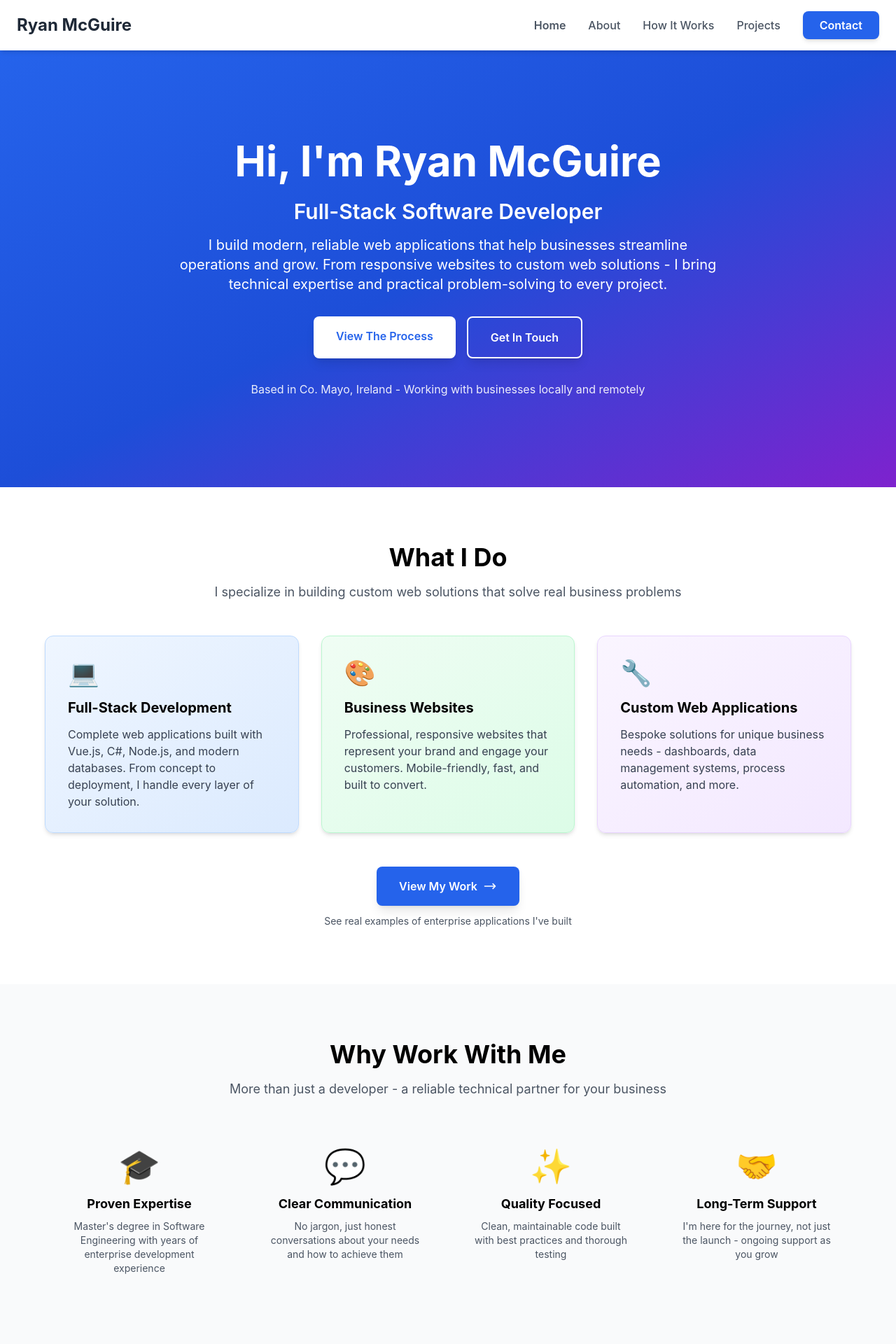
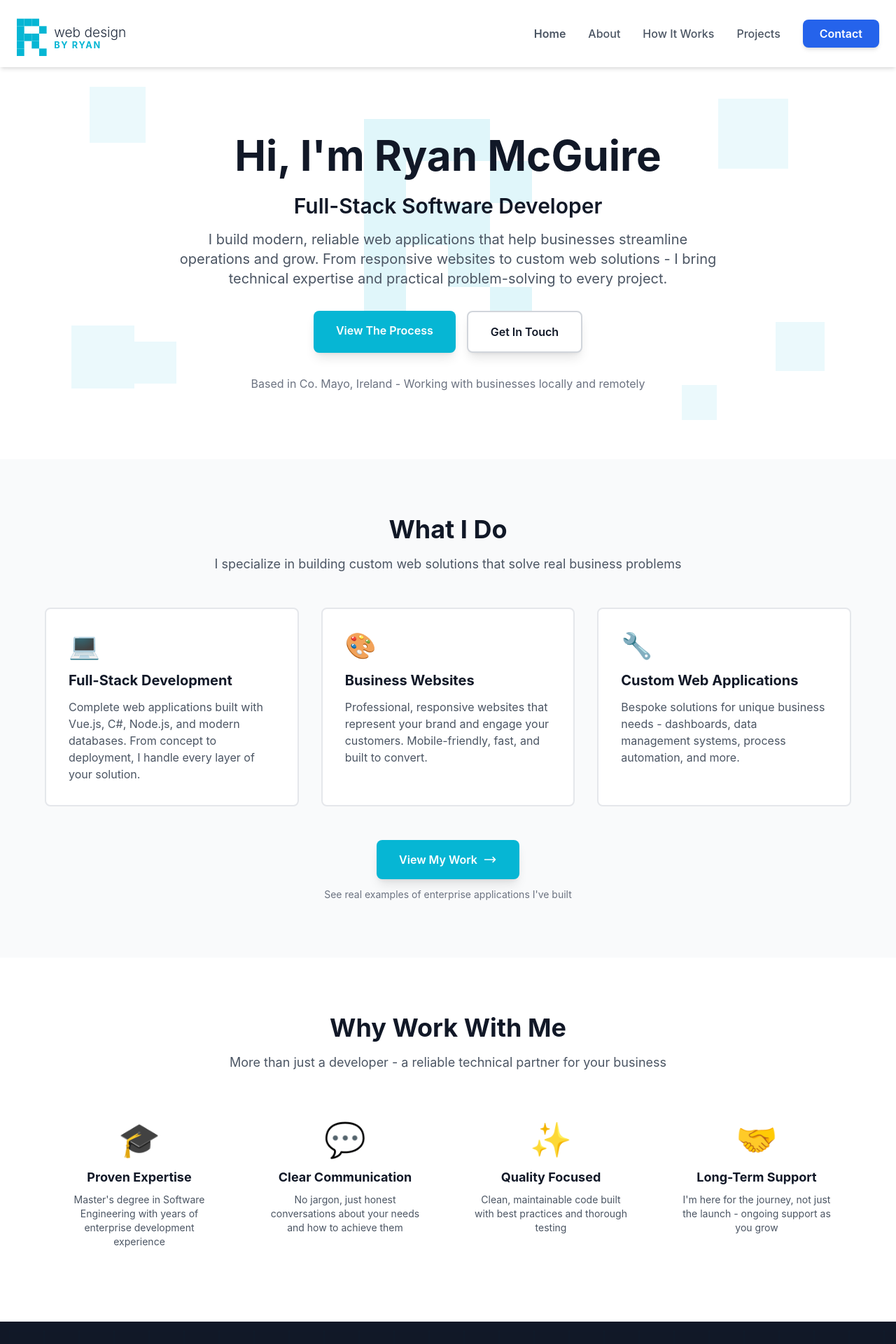
Before and after one commit to Rmcgui/my-portfolio-website, a Nuxt app: page / in a window 1280 px wide. Shown: the top 1920 px of the page at 70% size. Built offline with nearby package versions, Linux system fonts and the light colour scheme.

Commit message:
updated home screen, added logo

```diff
--- a/app/components/Navbar.vue
+++ b/app/components/Navbar.vue
@@ -2,8 +2,13 @@
   <nav class="bg-white shadow-md sticky top-0 z-50">
     <div class="container mx-auto px-6 py-4">
       <div class="flex items-center justify-between">
-        <NuxtLink to="/" class="text-2xl font-bold text-gray-800 hover:text-blue-600 transition-colors">
-          Ryan McGuire
+        <NuxtLink to="/" class="flex items-center hover:opacity-80 transition-opacity">
+          <!-- Logo Image - save the SVG file to /public/logo.svg -->
+          <img
+            src="/logo.svg"
+            alt="Web Design by Ryan Logo"
+            class="h-12 md:h-16 w-auto"
+          />
         </NuxtLink>
 
         <div class="hidden md:flex space-x-8 items-center">
@@ -78,7 +83,7 @@
           <NuxtLink
             to="/process"
             class="block text-gray-600 hover:text-blue-600 hover:bg-blue-50 px-4 py-2 rounded-lg transition-all font-medium"
-            :class="{ 'text-blue-600 bg-blue-50 font-semibold': $route.path === '/projects' }"
+            :class="{ 'text-blue-600 bg-blue-50 font-semibold': $route.path === '/process' }"
             @click="closeMenu"
           >
             How It Works
--- a/app/pages/index.vue
+++ b/app/pages/index.vue
@@ -1,24 +1,53 @@
 <template>
   <div>
-    <!-- Hero Section -->
-    <section class="hero bg-gradient-to-br from-blue-600 via-blue-700 to-purple-700 text-white py-24 md:py-32">
-      <div class="container mx-auto px-6">
+    <!-- Hero Section with Animated Background -->
+    <section class="hero relative bg-white text-gray-900 py-16 md:py-24 overflow-hidden">
+      <!-- Animated Geometric Shapes Background -->
+      <div class="absolute inset-0 overflow-hidden">
+        <div class="shapes-background">
+          <!-- Central Pixel R from logo -->
+          <div class="pixel-r-center">
+            <div class="pixel-block pixel-1"></div>
+            <div class="pixel-block pixel-2"></div>
+            <div class="pixel-block pixel-3"></div>
+            <div class="pixel-block pixel-4"></div>
+            <div class="pixel-block pixel-5"></div>
+            <div class="pixel-block pixel-6"></div>
+            <div class="pixel-block pixel-7"></div>
+            <div class="pixel-block pixel-8"></div>
+            <div class="pixel-block pixel-9"></div>
+            <div class="pixel-block pixel-10"></div>
+            <div class="pixel-block pixel-11"></div>
+            <div class="pixel-block pixel-12"></div>
+          </div>
+
+          <!-- Floating squares -->
+          <div class="shape shape-1"></div>
+          <div class="shape shape-2"></div>
+          <div class="shape shape-3"></div>
+          <div class="shape shape-4"></div>
+          <div class="shape shape-5"></div>
+          <div class="shape shape-6"></div>
+        </div>
+      </div>
+
+      <div class="container mx-auto px-6 relative z-10">
         <div class="max-w-4xl mx-auto text-center">
-          <h1 class="text-5xl md:text-6xl font-bold mb-6">Hi, I'm Ryan McGuire</h1>
-          <p class="text-2xl md:text-3xl mb-4 font-semibold">Full-Stack Software Developer</p>
-          <p class="text-lg md:text-xl mb-8 max-w-3xl mx-auto leading-relaxed">
+          <h1 class="text-5xl md:text-6xl font-bold mb-6 text-gray-900">Hi, I'm Ryan McGuire</h1>
+          <p class="text-2xl md:text-3xl mb-4 font-semibold text-gray-900">Full-Stack Software Developer</p>
+          <p class="text-lg md:text-xl mb-8 max-w-3xl mx-auto leading-relaxed text-gray-600">
             I build modern, reliable web applications that help businesses streamline operations and grow.
             From responsive websites to custom web solutions - I bring technical expertise and practical problem-solving to every project.
           </p>
           <div class="flex flex-col sm:flex-row justify-center gap-4 mb-8">
-            <NuxtLink to="/process" class="bg-white text-blue-600 px-8 py-4 rounded-lg font-semibold hover:bg-gray-100 transition-all shadow-lg hover:shadow-xl transform hover:-translate-y-0.5">
+            <NuxtLink to="/process" class="bg-cyan-500 text-white px-8 py-4 rounded-lg font-semibold hover:bg-cyan-600 transition-all shadow-lg hover:shadow-xl">
               View The Process
             </NuxtLink>
-            <NuxtLink to="/contact" class="bg-transparent border-2 border-white px-8 py-4 rounded-lg font-semibold hover:bg-white hover:text-blue-600 transition-all shadow-lg hover:shadow-xl transform hover:-translate-y-0.5">
+            <NuxtLink to="/contact" class="bg-white border-2 border-gray-300 text-gray-900 px-8 py-4 rounded-lg font-semibold hover:border-cyan-500 hover:text-cyan-500 transition-all shadow-lg hover:shadow-xl">
               Get In Touch
             </NuxtLink>
           </div>
-          <p class="text-sm md:text-base opacity-90">
+          <p class="text-sm md:text-base text-gray-500">
             Based in Co. Mayo, Ireland - Working with businesses locally and remotely
           </p>
         </div>
@@ -26,36 +55,36 @@
     </section>
 
     <!-- What I Do Section -->
-    <section class="py-16 md:py-20 bg-white">
+    <section class="py-16 md:py-20 bg-gray-50">
       <div class="container mx-auto px-6">
         <div class="text-center mb-12">
-          <h2 class="text-3xl md:text-4xl font-bold mb-4">What I Do</h2>
+          <h2 class="text-3xl md:text-4xl font-bold mb-4 text-gray-900">What I Do</h2>
           <p class="text-lg text-gray-600 max-w-2xl mx-auto">
             I specialize in building custom web solutions that solve real business problems
           </p>
         </div>
 
         <div class="grid md:grid-cols-3 gap-8 max-w-6xl mx-auto">
-          <div class="bg-gradient-to-br from-blue-50 to-blue-100 p-8 rounded-xl shadow-md hover:shadow-xl transition-shadow border border-blue-200">
+          <div class="bg-white p-8 rounded-lg border-2 border-gray-200 hover:border-cyan-500 transition-all hover:shadow-lg">
             <div class="text-4xl mb-4">💻</div>
-            <h3 class="font-bold text-xl mb-3">Full-Stack Development</h3>
-            <p class="text-gray-700">
+            <h3 class="font-bold text-xl mb-3 text-gray-900">Full-Stack Development</h3>
+            <p class="text-gray-600">
               Complete web applications built with Vue.js, C#, Node.js, and modern databases. From concept to deployment, I handle every layer of your solution.
             </p>
           </div>
 
-          <div class="bg-gradient-to-br from-green-50 to-green-100 p-8 rounded-xl shadow-md hover:shadow-xl transition-shadow border border-green-200">
+          <div class="bg-white p-8 rounded-lg border-2 border-gray-200 hover:border-cyan-500 transition-all hover:shadow-lg">
             <div class="text-4xl mb-4">🎨</div>
-            <h3 class="font-bold text-xl mb-3">Business Websites</h3>
-            <p class="text-gray-700">
+            <h3 class="font-bold text-xl mb-3 text-gray-900">Business Websites</h3>
+            <p class="text-gray-600">
               Professional, responsive websites that represent your brand and engage your customers. Mobile-friendly, fast, and built to convert.
             </p>
           </div>
 
-          <div class="bg-gradient-to-br from-purple-50 to-purple-100 p-8 rounded-xl shadow-md hover:shadow-xl transition-shadow border border-purple-200">
+          <div class="bg-white p-8 rounded-lg border-2 border-gray-200 hover:border-cyan-500 transition-all hover:shadow-lg">
             <div class="text-4xl mb-4">🔧</div>
-            <h3 class="font-bold text-xl mb-3">Custom Web Applications</h3>
-            <p class="text-gray-700">
+            <h3 class="font-bold text-xl mb-3 text-gray-900">Custom Web Applications</h3>
+            <p class="text-gray-600">
               Bespoke solutions for unique business needs - dashboards, data management systems, process automation, and more.
             </p>
           </div>
@@ -65,50 +94,50 @@
         <div class="text-center mt-12">
           <NuxtLink
             to="/projects"
-            class="inline-flex items-center gap-2 bg-blue-600 text-white px-8 py-4 rounded-lg font-semibold hover:bg-blue-700 transition-all shadow-lg hover:shadow-xl transform hover:-translate-y-0.5"
+            class="inline-flex items-center gap-2 bg-cyan-500 text-white px-8 py-4 rounded-lg font-semibold hover:bg-cyan-600 transition-all shadow-lg hover:shadow-xl"
           >
             <span>View My Work</span>
             <svg class="w-5 h-5" fill="none" stroke="currentColor" viewBox="0 0 24 24">
               <path stroke-linecap="round" stroke-linejoin="round" stroke-width="2" d="M17 8l4 4m0 0l-4 4m4-4H3" />
             </svg>
           </NuxtLink>
-          <p class="text-sm text-gray-600 mt-3">See real examples of enterprise applications I've built</p>
+          <p class="text-sm text-gray-500 mt-3">See real examples of enterprise applications I've built</p>
         </div>
       </div>
     </section>
 
     <!-- Why Work With Me Section -->
-    <section class="py-16 md:py-20 bg-gray-50">
+    <section class="py-16 md:py-20 bg-white">
       <div class="container mx-auto px-6">
         <div class="text-center mb-12">
-          <h2 class="text-3xl md:text-4xl font-bold mb-4">Why Work With Me</h2>
+          <h2 class="text-3xl md:text-4xl font-bold mb-4 text-gray-900">Why Work With Me</h2>
           <p class="text-lg text-gray-600 max-w-2xl mx-auto">
             More than just a developer - a reliable technical partner for your business
           </p>
         </div>
 
         <div class="grid md:grid-cols-2 lg:grid-cols-4 gap-6 max-w-6xl mx-auto">
-          <div class="text-center p-6">
+          <div class="text-center p-6 rounded-lg hover:bg-gray-50 transition-all">
             <div class="text-5xl mb-4">🎓</div>
-            <h3 class="font-bold text-lg mb-2">Proven Expertise</h3>
+            <h3 class="font-bold text-lg mb-2 text-gray-900">Proven Expertise</h3>
             <p class="text-gray-600 text-sm">Master's degree in Software Engineering with years of enterprise development experience</p>
           </div>
 
-          <div class="text-center p-6">
+          <div class="text-center p-6 rounded-lg hover:bg-gray-50 transition-all">
             <div class="text-5xl mb-4">💬</div>
-            <h3 class="font-bold text-lg mb-2">Clear Communication</h3>
+            <h3 class="font-bold text-lg mb-2 text-gray-900">Clear Communication</h3>
             <p class="text-gray-600 text-sm">No jargon, just honest conversations about your needs and how to achieve them</p>
           </div>
 
-          <div class="text-center p-6">
+          <div class="text-center p-6 rounded-lg hover:bg-gray-50 transition-all">
             <div class="text-5xl mb-4">✨</div>
-            <h3 class="font-bold text-lg mb-2">Quality Focused</h3>
+            <h3 class="font-bold text-lg mb-2 text-gray-900">Quality Focused</h3>
             <p class="text-gray-600 text-sm">Clean, maintainable code built with best practices and thorough testing</p>
           </div>
 
-          <div class="text-center p-6">
+          <div class="text-center p-6 rounded-lg hover:bg-gray-50 transition-all">
             <div class="text-5xl mb-4">🤝</div>
-            <h3 class="font-bold text-lg mb-2">Long-Term Support</h3>
+            <h3 class="font-bold text-lg mb-2 text-gray-900">Long-Term Support</h3>
             <p class="text-gray-600 text-sm">I'm here for the journey, not just the launch - ongoing support as you grow</p>
           </div>
         </div>
@@ -116,17 +145,22 @@
     </section>
 
     <!-- CTA Section -->
-    <section class="py-16 md:py-20 bg-gradient-to-r from-blue-600 to-purple-600 text-white">
-      <div class="container mx-auto px-6 text-center">
+    <section class="py-16 md:py-20 bg-gray-900 text-white relative overflow-hidden">
+      <!-- Subtle grid in footer too -->
+      <div class="absolute inset-0 opacity-10">
+        <div class="grid-background-dark"></div>
+      </div>
+
+      <div class="container mx-auto px-6 text-center relative z-10">
         <h2 class="text-3xl md:text-4xl font-bold mb-4">Ready to Start Your Project?</h2>
-        <p class="text-lg md:text-xl mb-8 max-w-2xl mx-auto">
+        <p class="text-lg md:text-xl mb-8 max-w-2xl mx-auto text-gray-300">
           Let's discuss how I can help bring your ideas to life with a custom web solution
         </p>
         <div class="flex flex-col sm:flex-row justify-center gap-4">
-          <NuxtLink to="/contact" class="bg-white text-blue-600 px-8 py-4 rounded-lg font-semibold hover:bg-gray-100 transition-all shadow-lg hover:shadow-xl inline-block">
+          <NuxtLink to="/contact" class="bg-cyan-500 text-white px-8 py-4 rounded-lg font-semibold hover:bg-cyan-600 transition-all inline-block shadow-lg hover:shadow-xl">
             Get In Touch
           </NuxtLink>
-          <NuxtLink to="/about" class="bg-transparent border-2 border-white px-8 py-4 rounded-lg font-semibold hover:bg-white hover:text-blue-600 transition-all shadow-lg hover:shadow-xl inline-block">
+          <NuxtLink to="/about" class="bg-transparent border-2 border-gray-600 px-8 py-4 rounded-lg font-semibold hover:border-cyan-500 hover:text-cyan-500 transition-all inline-block">
             Learn More About Me
           </NuxtLink>
         </div>
@@ -138,3 +172,201 @@
 <script setup>
 // Component is ready
 </script>
+
+<style scoped>
+/* Animated geometric shapes background */
+.shapes-background {
+  position: relative;
+  width: 100%;
+  height: 100%;
+}
+
+/* Central Pixel R */
+.pixel-r-center {
+  position: absolute;
+  top: 40%;
+  left: 50%;
+  transform: translate(-50%, -50%);
+  width: 240px;
+  height: 300px;
+  opacity: 0.12;
+  z-index: 2;
+}
+
+.pixel-block {
+  position: absolute;
+  width: 60px;
+  height: 60px;
+  background: #06b6d4;
+}
+
+/* Desktop pixel positions */
+.pixel-1 { top: 0; left: 0; }
+.pixel-2 { top: 0; left: 60px; }
+.pixel-3 { top: 0; left: 120px; }
+.pixel-4 { top: 60px; left: 0; }
+.pixel-5 { top: 60px; left: 180px; }
+.pixel-6 { top: 120px; left: 0; }
+.pixel-7 { top: 120px; left: 60px; }
+.pixel-8 { top: 120px; left: 120px; }
+.pixel-9 { top: 180px; left: 0; }
+.pixel-10 { top: 180px; left: 120px; }
+.pixel-11 { top: 240px; left: 0; }
+.pixel-12 { top: 240px; left: 180px; }
+
+.shape {
+  position: absolute;
+  opacity: 0.08;
+  background: #06b6d4;
+  z-index: 1;
+}
+
+/* Pixel squares floating around the R - positioned to avoid center */
+.shape-1 {
+  width: 80px;
+  height: 80px;
+  top: 5%;
+  left: 10%;
+  animation: floatLeft 15s ease-in-out infinite;
+}
+
+.shape-2 {
+  width: 60px;
+  height: 60px;
+  top: 70%;
+  left: 15%;
+  animation: floatBottomLeft 12s ease-in-out infinite 2s;
+}
+
+.shape-3 {
+  width: 100px;
+  height: 100px;
+  top: 8%;
+  right: 12%;
+  animation: floatRight 18s ease-in-out infinite 1s;
+}
+
+.shape-4 {
+  width: 50px;
+  height: 50px;
+  bottom: 10%;
+  right: 20%;
+  animation: floatBottomRight 14s ease-in-out infinite 3s;
+}
+
+.shape-5 {
+  width: 70px;
+  height: 70px;
+  top: 65%;
+  right: 8%;
+  animation: floatRight 16s ease-in-out infinite 4s;
+}
+
+.shape-6 {
+  width: 90px;
+  height: 90px;
+  bottom: 18%;
+  left: 8%;
+  animation: floatBottomLeft 20s ease-in-out infinite 2.5s;
+}
+
+/* Different animations to keep shapes in their zones */
+@keyframes floatLeft {
+  0%, 100% {
+    transform: translate(0, 0) rotate(0deg);
+  }
+  25% {
+    transform: translate(10px, -15px) rotate(5deg);
+  }
+  50% {
+    transform: translate(5px, -30px) rotate(-5deg);
+  }
+  75% {
+    transform: translate(15px, -15px) rotate(3deg);
+  }
+}
+
+@keyframes floatRight {
+  0%, 100% {
+    transform: translate(0, 0) rotate(0deg);
+  }
+  25% {
+    transform: translate(-10px, -15px) rotate(-5deg);
+  }
+  50% {
+    transform: translate(-5px, -30px) rotate(5deg);
+  }
+  75% {
+    transform: translate(-15px, -15px) rotate(-3deg);
+  }
+}
+
+@keyframes floatBottomLeft {
+  0%, 100% {
+    transform: translate(0, 0) rotate(0deg);
+  }
+  25% {
+    transform: translate(10px, 15px) rotate(5deg);
+  }
+  50% {
+    transform: translate(5px, 25px) rotate(-5deg);
+  }
+  75% {
+    transform: translate(15px, 10px) rotate(3deg);
+  }
+}
+
+@keyframes floatBottomRight {
+  0%, 100% {
+    transform: translate(0, 0) rotate(0deg);
+  }
+  25% {
+    transform: translate(-10px, 15px) rotate(-5deg);
+  }
+  50% {
+    transform: translate(-5px, 25px) rotate(5deg);
+  }
+  75% {
+    transform: translate(-15px, 10px) rotate(-3deg);
+  }
+}
+
+.grid-background-dark {
+  background-image:
+    linear-gradient(rgba(6, 182, 212, 0.3) 1px, transparent 1px),
+    linear-gradient(90deg, rgba(6, 182, 212, 0.3) 1px, transparent 1px);
+  background-size: 50px 50px;
+  animation: gridMove 20s linear infinite;
+  height: 100%;
+  width: 100%;
+}
+
+@keyframes gridMove {
+  0% {
+    transform: translate(0, 0);
+  }
+  100% {
+    transform: translate(50px, 50px);
+  }
+}
+
+/* Add subtle glow to cards on hover */
+.hover\:shadow-lg:hover {
+  box-shadow: 0 10px 25px -5px rgba(6, 182, 212, 0.2), 0 8px 10px -6px rgba(6, 182, 212, 0.1);
+}
+
+/* Mobile: hide floating squares, keep R */
+@media (max-width: 768px) {
+  .shape {
+    display: none;
+  }
+
+  .pixel-r-center {
+    top: 80px;  /* Much higher on mobile - above the heading */
+    left: 50%;
+    transform: translateX(-50%);  /* Only center horizontally */
+    width: 120px;  /* Smaller on mobile */
+    height: 150px;
+  }
+}
+</style>
```
Also changed, not shown: public/logo.svg (added).
